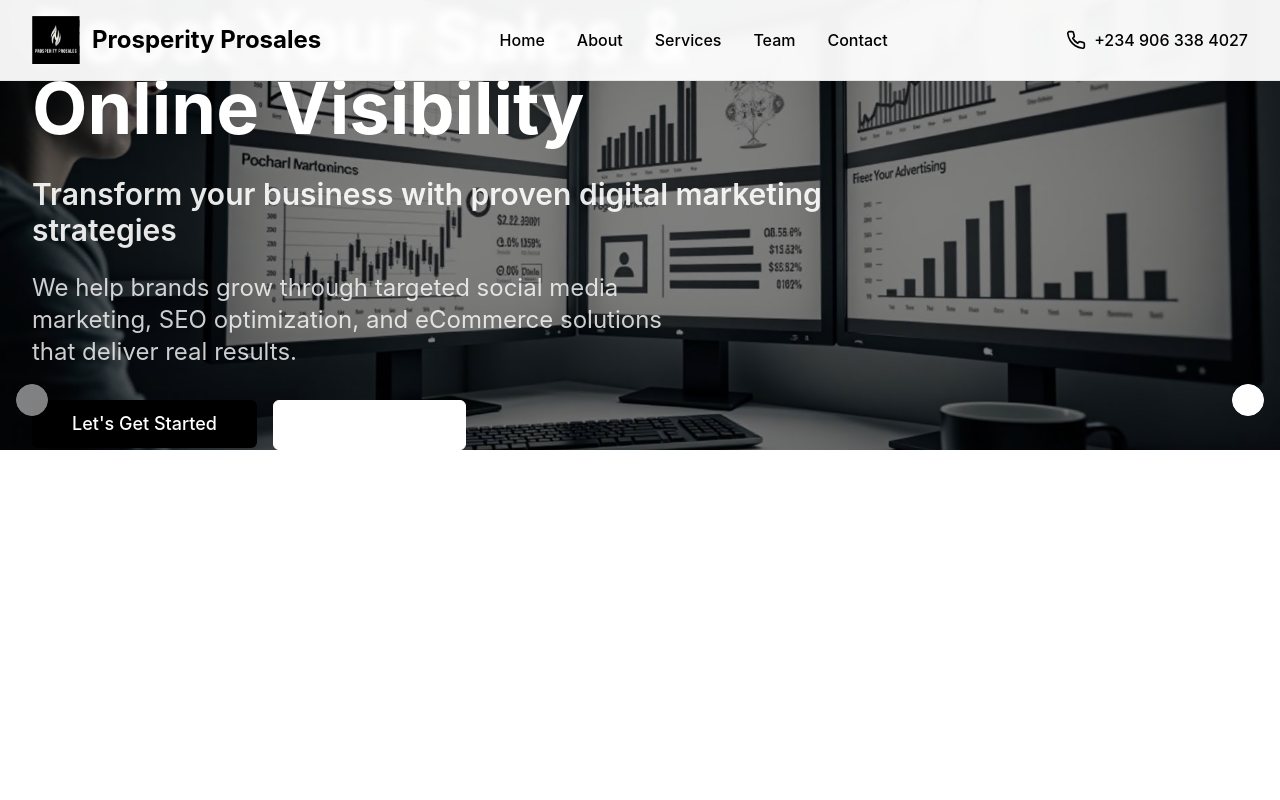
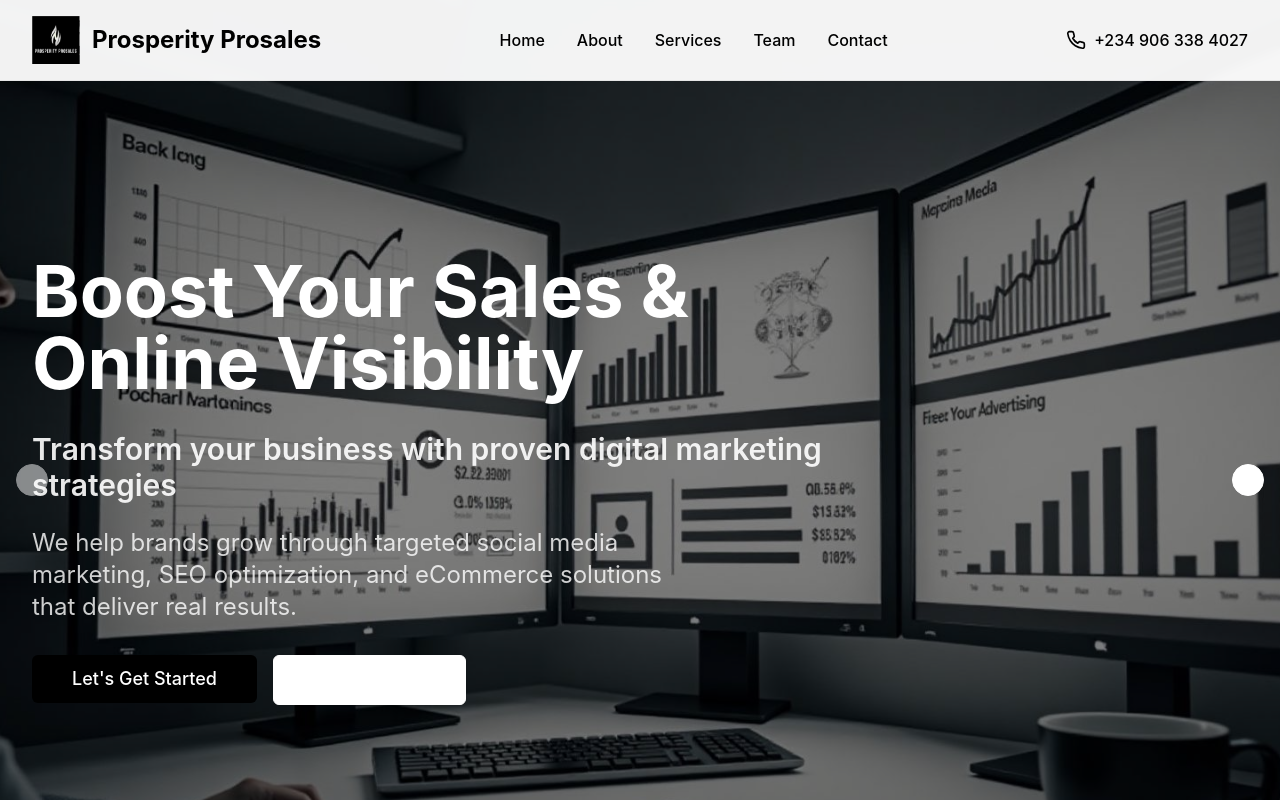
Before and after one commit to folakeprosales6-web/prosperity-prosales-growth, a React (Vite) app: page / in a window 1280 px wide. Shown: the top 800 px of the page. Built offline with nearby package versions, Linux system fonts and the light colour scheme.

Commit message:
Adjust hero section length

```diff
--- a/src/components/Hero.tsx
+++ b/src/components/Hero.tsx
@@ -81,11 +81,11 @@ const Hero = () => {
   }, [api]);
 
   return (
-    <section id="home" className="relative h-screen">
-      <Carousel setApi={setApi} className="w-full h-full">
-        <CarouselContent className="h-full">
+    <section id="home" className="relative min-h-[120vh]">
+      <Carousel setApi={setApi} className="w-full min-h-[120vh]">
+        <CarouselContent className="min-h-[120vh]">
           {heroSlides.map((slide, index) => (
-            <CarouselItem key={index} className="relative h-full">
+            <CarouselItem key={index} className="relative min-h-[120vh]">
               {/* Background Image for this slide */}
               <div className="absolute inset-0 z-0">
                 <img
```
